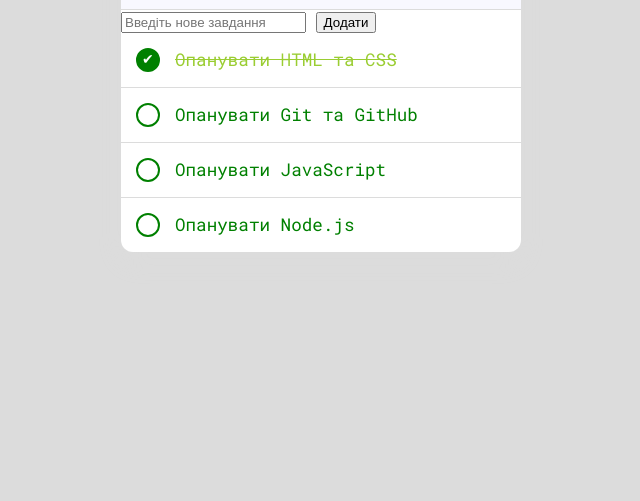
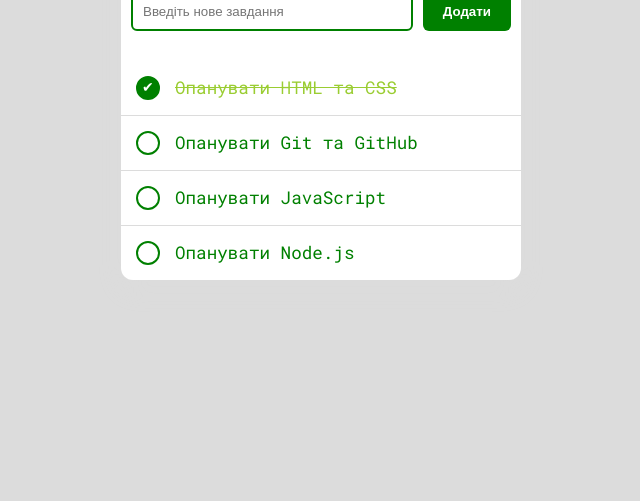
Before and after one commit to baznak24-tech/app-task-list-javascript, a plain HTML site: page index.html in a window 1280 px wide. Shown: the part 315-816 px from the top of the page, without its empty margins (319-959 px from the left). Drawn offline with Linux system fonts and the light colour scheme.

Commit message:
У файл style.css додано стилізацію для поля введення тексту та кнопки додавання нових завдань

```diff
--- a/style.css
+++ b/style.css
@@ -109,3 +109,40 @@
 .task-text:hover {
     font-weight: bold;
 }
+
+/* Поле введення тексту нових завдань */
+.task-input {
+    display: flex;
+    padding: 10px 10px;
+    gap: 10px;
+    margin-bottom: 20px;
+}
+
+input[type="text"] {
+    flex: 1;
+    padding: 10px;
+    border: 2px solid green;
+    border-radius: 6px;
+    outline: none;
+    transition: border-color 0.3s;
+}
+
+input[type="text"]:focus {
+    border-color: forestgreen;
+}
+
+/* Кнопка додавання нових завдань */
+#task-add-btn {
+    padding: 10px 20px;
+    background-color: green;
+    color: white;
+    border: none;
+    border-radius: 6px;
+    cursor: pointer;
+    font-weight: bold;
+}
+
+/* Зміна відображення кнопки при наведенні */
+#task-add-btn:hover {
+    background-color: forestgreen;
+}
```
